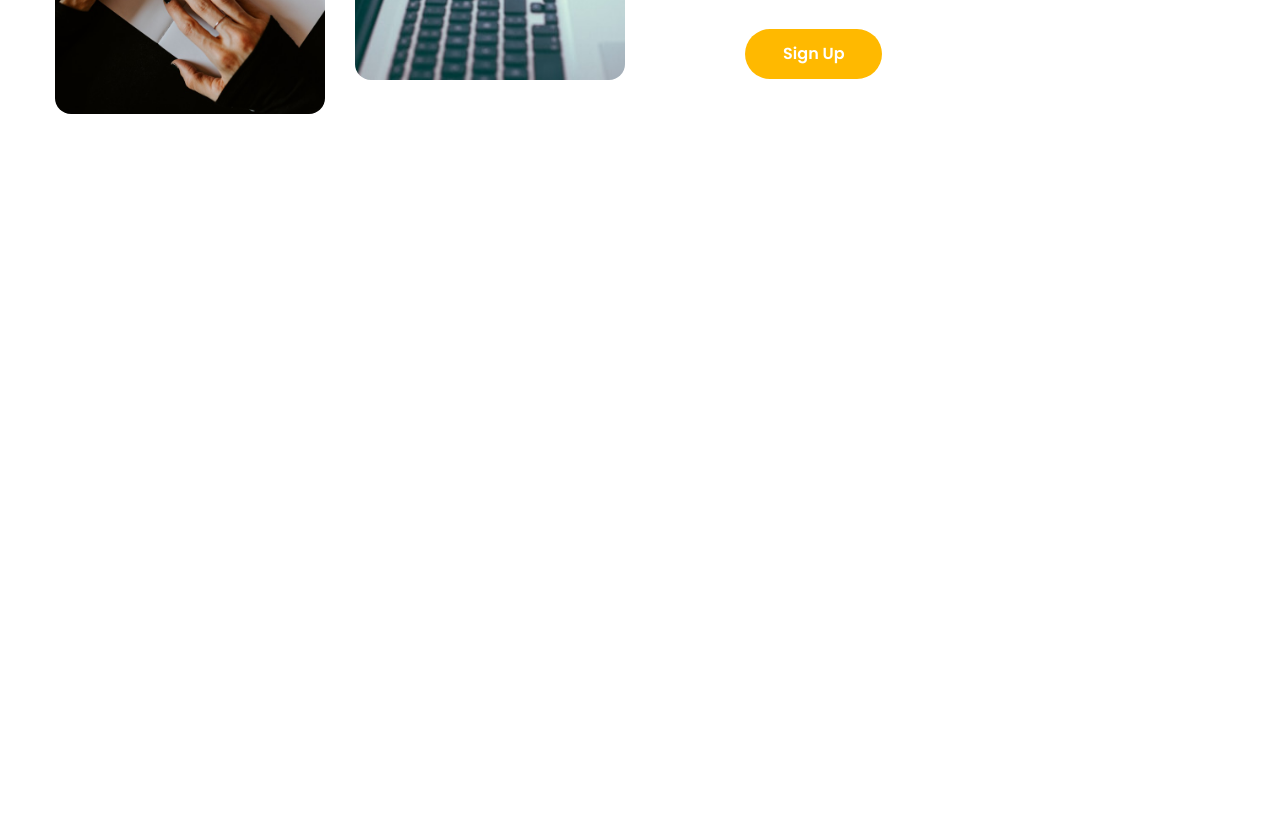
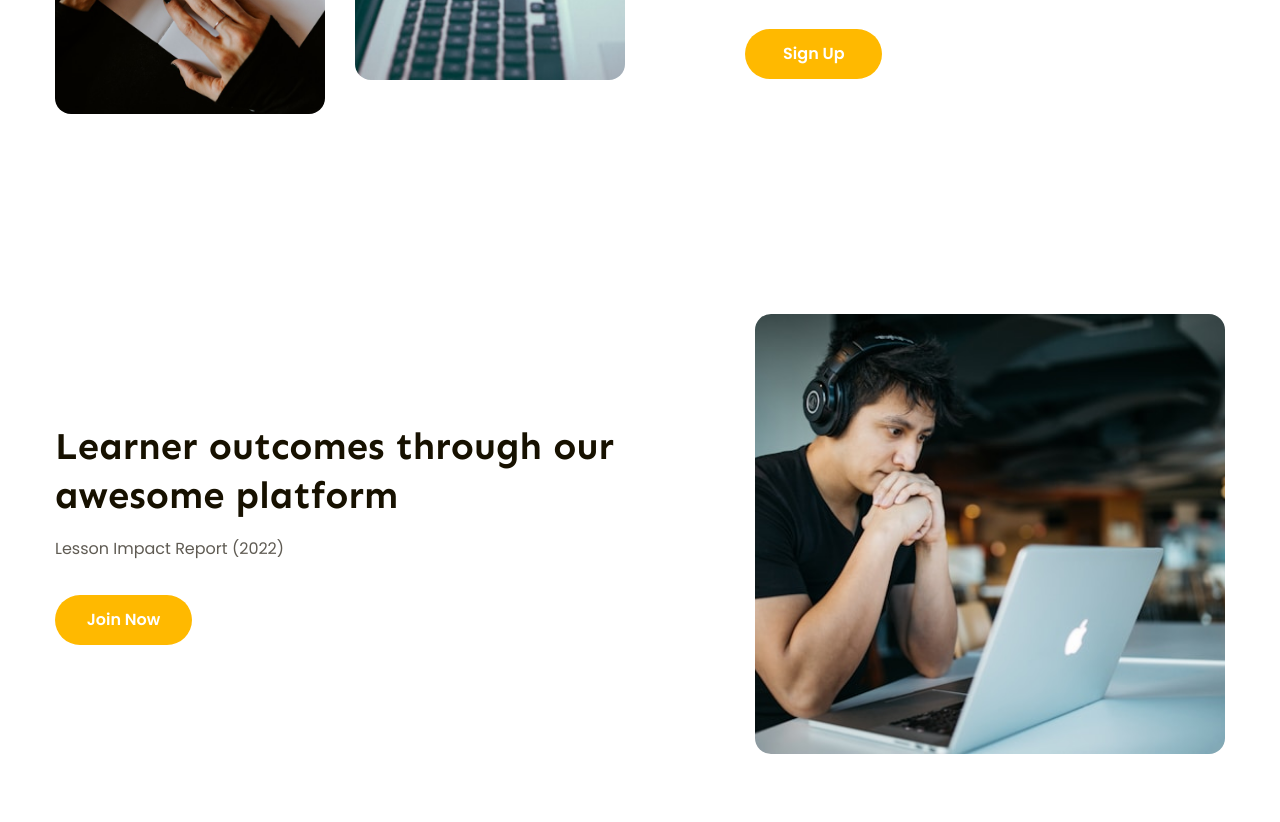
Before and after one commit to HaiTrieuNguyen/My-First, a plain HTML site: page index.html in a window 1280 px wide. Shown: the part 2862-3684 px from the top of the page. Drawn offline with Linux system fonts and the light colour scheme.

Commit message:
p8 Feature P2

```diff
--- a/assets/css/style.css
+++ b/assets/css/style.css
@@ -470,7 +470,7 @@ hero .stats {
   line-height: 1.54; /* 153.846% */
 }
 
-/* Features */
+/* Features 1 */
 
 .feature {
   margin-top: 135px;
@@ -518,3 +518,19 @@ hero .stats {
   height: 50px;
   background: var(--primary-color);
 }
+/* Feature 2 */
+.feature-2nd {
+  margin-top: 70px;
+}
+
+.feature-2nd .images img {
+  width: 470px;
+  height: 440px;
+}
+
+.feature-2nd .body {
+  flex-direction: row-reverse;
+}
+.feature-2nd .content {
+  width: 49%;
+}
--- a/index.html
+++ b/index.html
@@ -285,6 +285,23 @@
           </div>
         </div>
       </div>
+      <!-- Features 2 -->
+      <div class="feature feature-2nd">
+        <div class="main-content">
+          <div class="body">
+            <div class="images">
+              <img src="./assets/img/learn-3.jpg" alt="" />
+            </div>
+            <div class="content">
+              <h2 class="heading-lv2">
+                Learner outcomes through our awesome platform
+              </h2>
+              <p class="desc">Lesson Impact Report (2022)</p>
+              <a href="#!" class="btn cta-btn">Join Now</a>
+            </div>
+          </div>
+        </div>
+      </div>
     </main>
   </body>
 </html>
```
Also changed, not shown: assets/img/learn-3.jpg (added).
